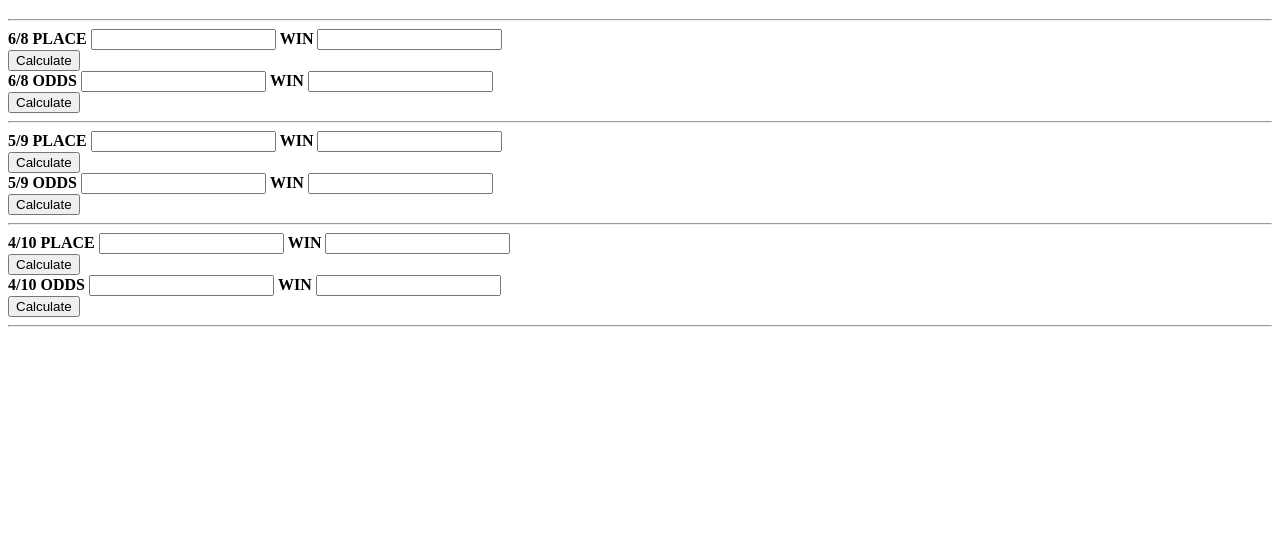
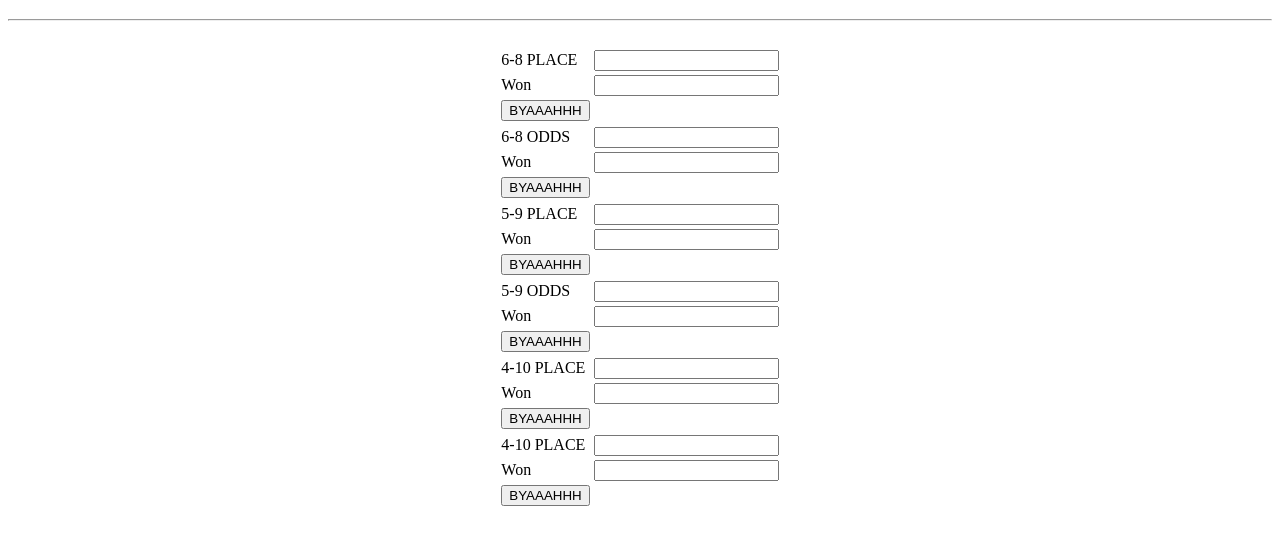
Before and after one commit to jamesreb23/CrapsCalculator, a plain HTML site: page index.html in a window 1280 px wide. Shown: the part 61-606 px from the top of the page. Drawn offline with Linux system fonts and the light colour scheme.

Commit message:
organized labels and inputs

```diff
--- a/index.html
+++ b/index.html
@@ -3,93 +3,127 @@
 <head>
     <meta charset="UTF-8">
     <title>Craps Calculator</title>
+    <link rel="stylesheet" href="css/styles.css">
 </head>
 <body>
 
-<center><h1>Craps Calculator</h1></center>
-<hr>
-<form>
-    <b>6/8 PLACE</b> <input type="number" id="sixeightp">
-    <b>WIN</b> <input type="number" id="winsep"><br>
-</form>
-
-    <button onclick="calculateUnitsWonsep()">Calculate</button>
-
-<form>
-    <b>6/8 ODDS</b>  <input type="number" id="sixeighto">
-    <b>WIN</b> <input type="number" id="winseo"><br>
-    </form>
-
-    <button onclick="calculateUnitsWonseo()">Calculate</button>
-<hr>
-
-<form>
-    <b>5/9 PLACE</b> <input type="number" id="fiveninep">
-    <b>WIN</b> <input type="number" id="winfnp"><br>
-    </form>
-
-    <button onclick="calculateUnitsWonfnp()">Calculate</button>
-
-
-<form>
-    <b>5/9 ODDS</b> <input type="number" id="fivenineo">
-    <b>WIN</b> <input type="number" id="winfno"><br>
-    </form>
-
-    <button onclick="calculateUnitsWonfno()">Calculate</button>
-<hr>
-
-<form>
-    <b>4/10 PLACE</b> <input type="number" id="fourtenp">
-    <b>WIN</b> <input type="number" id="winftp"><br>
-    </form>
-
-    <button onclick="calculateUnitsWonftp()">Calculate</button>
-
-
-<form>
-    <b>4/10 ODDS</b> <input type="number" id="fourteno">
-    <b>WIN</b> <input type="number" id="winfto"><br>
-    </form>
-
-    <button onclick="calculateUnitsWonfto()">Calculate</button>
+<center>
+<h1>Craps Calculator</h1>
 <hr>
 
 
+<div class="divone">
+  <div>
+    <table>
+      <tr>
+        <td><label for="">6-8 PLACE</label></td>
+        <td><input type="number" id="inputsep"></td>
+      </tr>
+      <tr>
+        <td><label for="">Won</label></td>
+        <td><input type="number" id="inputwsep"></td><br>
+      </tr>
+        <td><button onclick="csep()">BYAAAHHH</button></td>
+    </table>
+  </div>
+  <div>
+    <table>
+      <tr>
+        <td><label for="">6-8 ODDS</label></td>
+        <td><input type="number" id="inputseo"></td>
+      </tr>
+      <tr>
+        <td><label for="">Won</label></td>
+        <td><input type="number" id="inputwseo"></td>
+      </tr>
+        <td><button onclick="cseo()">BYAAAHHH</button></td>
+    </table>
+  </div>
+  <div>
+    <table>
+      <tr>
+        <td><label for="">5-9 PLACE</label></td>
+        <td><input type="number" id="inputfnp"></td>
+      </tr>
+      <tr>
+        <td><label for="">Won</label></td>
+        <td><input type="number" id="inputwfnp"></td>
+      </tr>
+        <td><button onclick="cfnp()">BYAAAHHH</button></td>
+    </table>
+  </div>
+  <div>
+    <table>
+      <tr>
+        <td><label for="">5-9 ODDS</label></td>
+        <td><input type="number" id="inputfno"></td>
+      </tr>
+      <tr>
+        <td><label for="">Won</label></td>
+        <td><input type="number" id="inputwfno"></td>
+      </tr>
+        <td><button onclick="cfno()">BYAAAHHH</button></td>
+    </table>
+  </div>
+  <div>
+    <table>
+      <tr>
+        <td><label for="">4-10 PLACE</label></td>
+        <td><input type="number" id="inputftp"></td>
+      </tr>
+      <tr>
+        <td><label for="">Won</label></td>
+        <td><input type="number" id="inputwftp"></td>
+      </tr>
+        <td><button onclick="cftp()">BYAAAHHH</button></td>
+    </table>
+  </div>
+  <div>
+    <table>
+      <tr>
+        <td><label for="">4-10 PLACE</label></td>
+        <td><input type="number" id="inputfto"></td>
+      </tr>
+      <tr>
+        <td><label for="">Won</label></td>
+        <td><input type="number" id="inputwfto"></td>
+      </tr>
+        <td><button onclick="cfto()">BYAAAHHH</button></td>
+    </table>
+  </div>
+</div>
+</center>
+
+
   <script>
-function calculateUnitsWonsep() {
-  var sixeightp = document.getElementById("sixeightp").value;
-  var winsep = sixeightp * 7 / 6;
-  document.getElementById("winsep").value = winsep;
+  function csep() {
+    var inputsep = document.getElementById("inputsep").value;
+    var inputwsep = inputsep * 7 / 6;
+    document.getElementById("inputwsep").value = inputwsep;
   }
-function calculateUnitsWonseo() {
-  var sixeighto = document.getElementById("sixeighto").value;
-  var winseo = sixeighto * 7 / 5;
-  document.getElementById("winseo").value = winseo;
+  function cseo() {
+    var inputseo = document.getElementById("inputseo").value;
+    var inputwseo = inputseo * 7 / 5;
+    document.getElementById("inputwseo").value = inputwseo;
   }
-function calculateUnitsWonfnp() {
-  var fiveninep = document.getElementById("fiveninep").value;
-  var winfnp = fiveninep * 7 / 5;
-  document.getElementById("winfnp").value = winfnp;
+  function cfnp() {
+    var inputfnp = document.getElementById("inputfnp").value;
+    var inputwfnp = inputfnp * 7 / 5;
+    document.getElementById("inputwfnp").value = inputwfnp;
   }
-function calculateUnitsWonfno() {
-  var fivenineo = document.getElementById("fivenineo").value;
-  var winfno = fivenineo * 3 / 2;
-  document.getElementById("winfno").value = winfno;
+  function cfno() {
+    var inputfno = document.getElementById("inputfno").value;
+    var inputwfno = inputfno * 7 / 5;
+    document.getElementById("inputwfno").value = inputwfno;
   }
-function calculateUnitsWonftp() {
-  var fourtenp = document.getElementById("fourtenp").value;
-  var winftp = fourtenp * 9 / 5;
-  document.getElementById("winftp").value = winftp;
+  function cftp() {
+    var inputftp = document.getElementById("inputftp").value;
+    var inputwftp = inputftp * 9 / 5;
+    document.getElementById("inputwftp").value = inputwftp;
   }
-function calculateUnitsWonfto() {
-  var fourteno = document.getElementById("fourteno").value;
-  var winfto = fourteno * 10 / 5;
-  document.getElementById("winfto").value = winfto;
+  function cfto() {
+    var inputfto = document.getElementById("inputfto").value;
+    var inputwfto = inputfto * 10 / 5;
+    document.getElementById("inputwfto").value = inputwfto;
   }
   </script>
-
-
-
-</body>
-</html>
```
Lines whose indentation alone changed are shown as unchanged.
